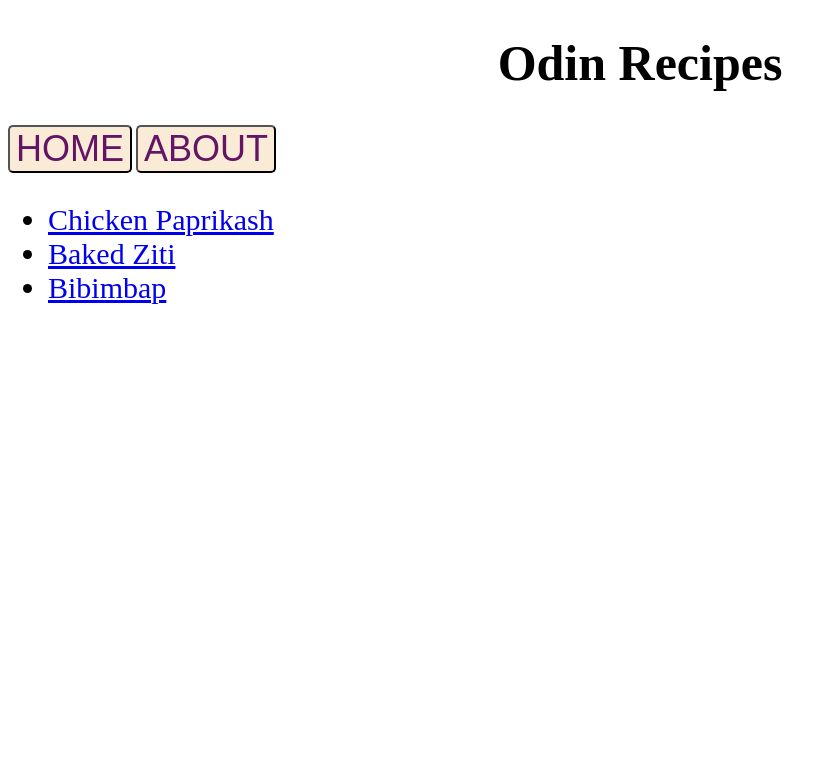
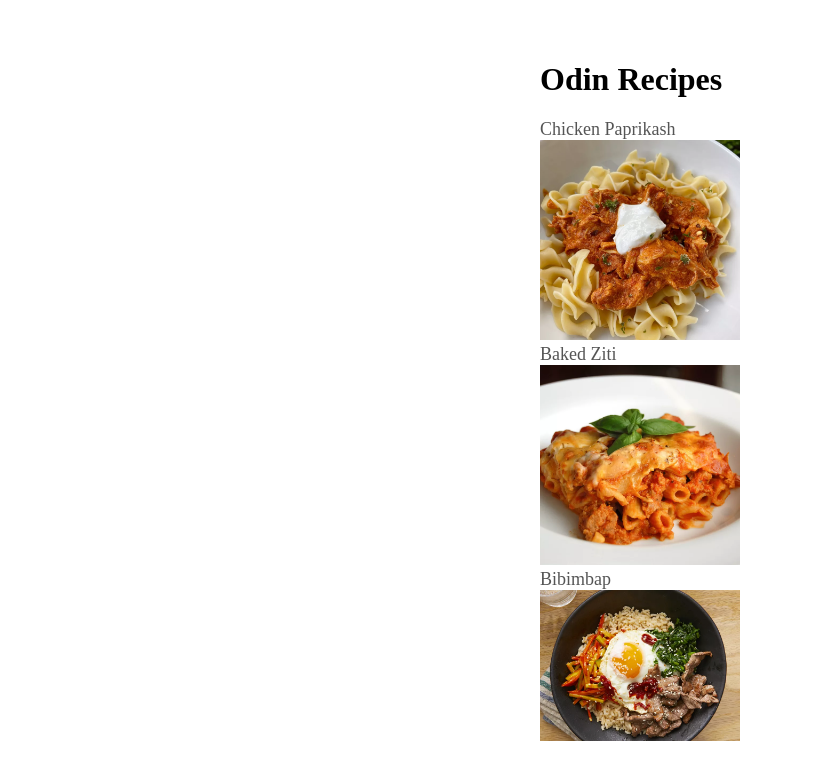
Before and after one commit to bobo0409/odin-recipes, a plain HTML site: page index.html in a window 1280 px wide. Shown: the whole page, without its empty margins (0-837 px from the left). Drawn offline with Linux system fonts and the light colour scheme.

Commit message:
added new CSS styling

```diff
--- a/index.html
+++ b/index.html
@@ -3,16 +3,26 @@
   <head>
     <meta charset="UTF-8" />
     <title>Odin Recipes</title>
+
     <link rel="stylesheet" href="styles.css" />
   </head>
   <body>
-    <h1>Odin Recipes</h1>
-    <button>HOME</button>
-    <button>ABOUT</button>
-    <ul>
-      <li><a href="recipes/chicken-paprikash.html">Chicken Paprikash</a></li>
-      <li><a href="recipes/baked-ziti.html">Baked Ziti</a></li>
-      <li><a href="recipes/bibimbap.html">Bibimbap</a></li>
-    </ul>
+    <div class="container-page">
+      <h1>Odin Recipes</h1>
+      <ul>
+        <li class="recipe-name text">
+          <a href="recipes/chicken-paprikash.html">Chicken Paprikash</a>
+        </li>
+        <img class="image" src="images/chicken-paprikash.jpg" />
+        <li class="recipe-name text">
+          <a href="recipes/baked-ziti.html">Baked Ziti</a>
+        </li>
+        <img class="image" src="images/baked-ziti.jpg" />
+        <li class="recipe-name text">
+          <a href="recipes/bibimbap.html">Bibimbap</a>
+        </li>
+        <img class="image" src="images/bibimbap.jpg" />
+      </ul>
+    </div>
   </body>
 </html>
--- /dev/null
+++ b/recipes/recipes.css
@@ -0,0 +1,4 @@
+.container {
+  display: flex;
+  flex-direction: column;
+}
--- a/styles.css
+++ b/styles.css
@@ -1,4 +1,4 @@
-button {
+/* button {
   border-radius: 5px;
   color: rgb(100, 20, 100, 50);
   background-color: antiquewhite;
@@ -8,13 +8,51 @@ button {
 
 button:hover {
   transform: scale(1.2) rotate(10deg) translateY(-10px);
+} */
+/*
+.container-page {
+  display: flex;
+  flex-direction: column;
 }
 
 h1 {
   text-align: center;
+  font-size: 70px;
+}
+
+ul {
+  list-style-type: none;
   font-size: 50px;
 }
 
+.recipe-name {
+  font-family: "Lucida Sans", "Lucida Sans Regular", "Lucida Grande",
+    "Lucida Sans Unicode", Geneva, Verdana, sans-serif;
+  font-weight: 800;
+} */
+body {
+  margin: 0;
+  display: flex;
+  justify-content: center;
+  align-items: center;
+  min-height: 100vh;
+}
+
+.container-page {
+  text-align: left;
+}
+
 ul {
-  font-size: 30px;
+  list-style: none;
+  padding: 0;
 }
+
+.recipe-name a {
+  color: #555;
+  text-decoration: none;
+  font-size: 18px;
+}
+
+.image {
+  width: 200px; /* or whatever size you prefer */
+}
```
Also changed, not shown: recipes/baked-ziti.html (+2 -1 lines), recipes/bibimbap.html (+11 -9 lines), recipes/chicken-paprikash.html (+3 -1 lines).
